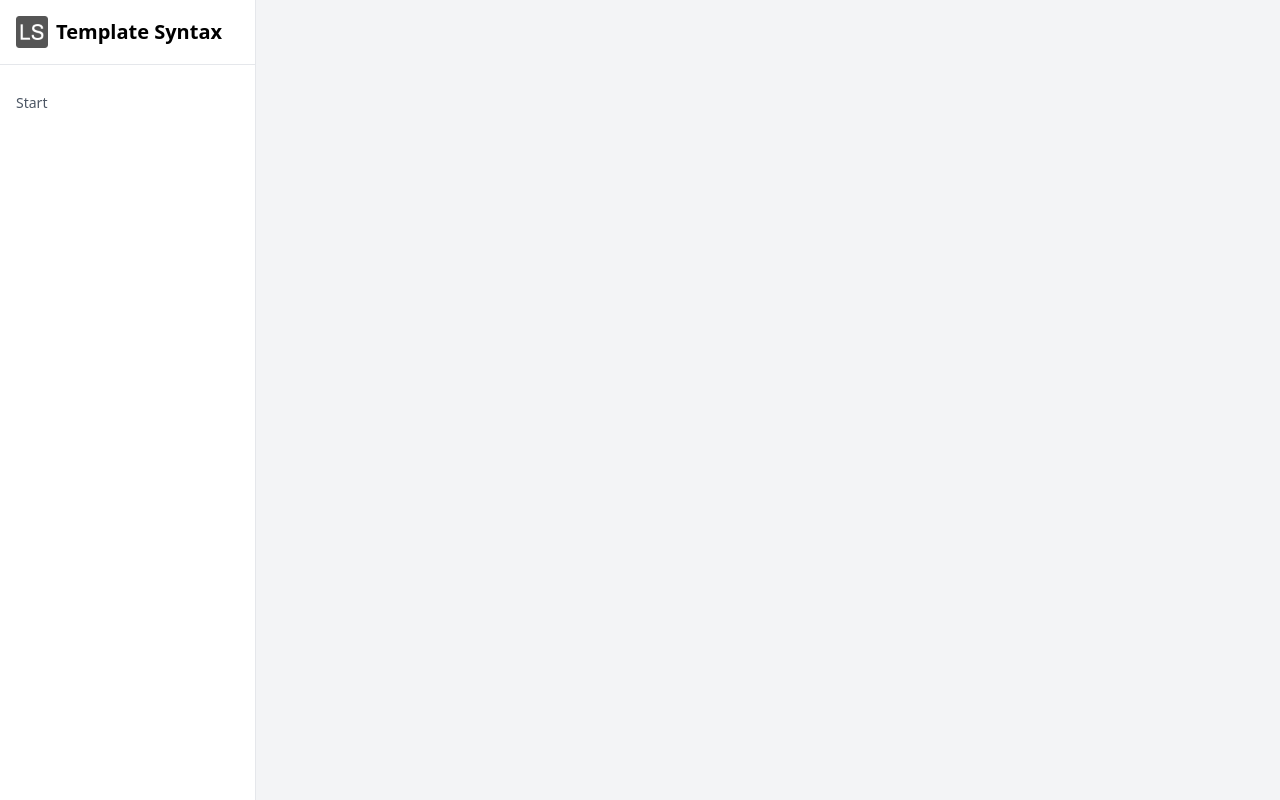
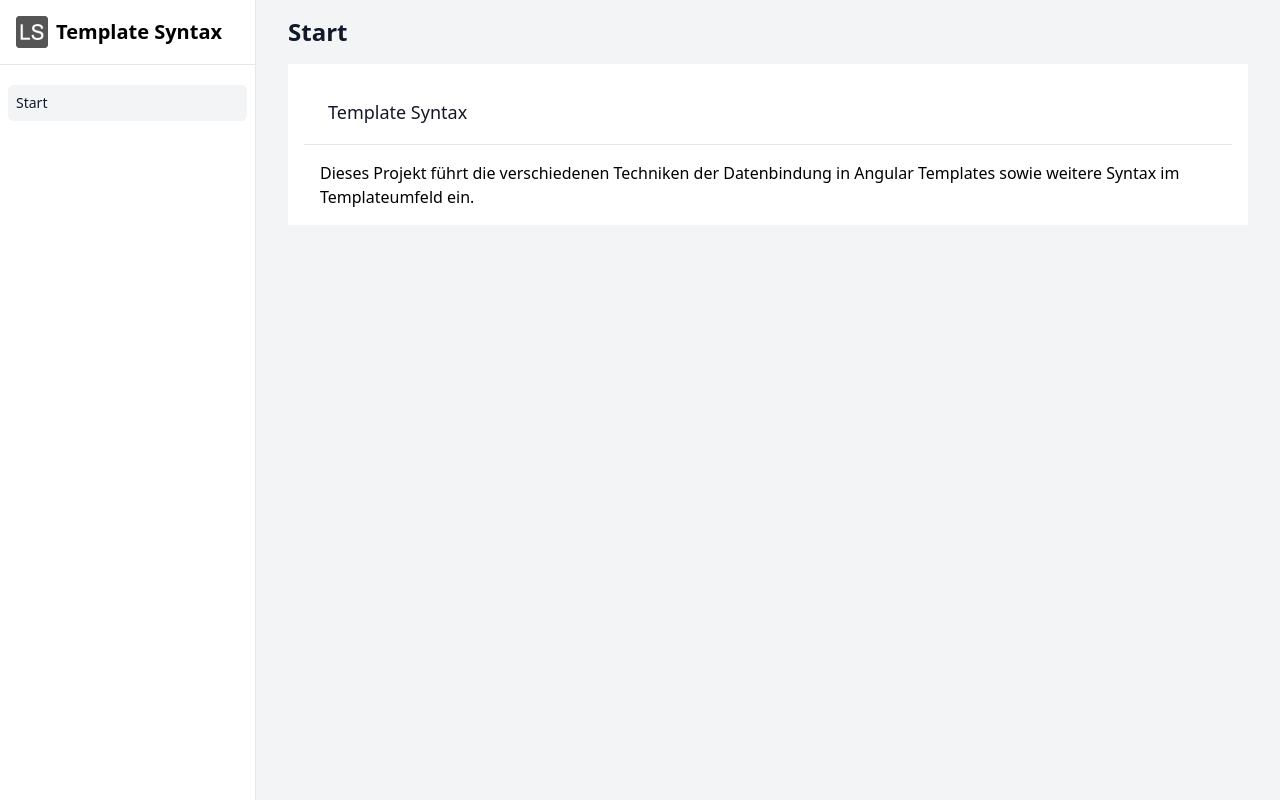
Before and after one commit to lean-ng/edu-template-syntax, an Angular app: page /start in a window 1280 px wide. Before the commit this address led to /. Built offline with nearby package versions, Linux system fonts and the light colour scheme.

Commit message:
Fix some routing issues.

```diff
--- a/src/app/app.routing.module.ts
+++ b/src/app/app.routing.module.ts
@@ -3,7 +3,10 @@ import { Route, RouterModule } from '@angular/router';
 
 import { HomeComponent } from './home/home.component';
 
-const routes: Route[] = [{ path: '', component: HomeComponent }];
+const routes: Route[] = [
+  { path: '', redirectTo: '/start', pathMatch: 'full' },
+  { path: 'start', component: HomeComponent },
+];
 
 @NgModule({
   declarations: [HomeComponent],
--- a/src/app/nav-item/nav-item.component.html
+++ b/src/app/nav-item/nav-item.component.html
@@ -1,6 +1,7 @@
 <a
   [routerLink]="path"
   routerLinkActive="active-nav-item"
+  [routerLinkActiveOptions]="{ exact: true }"
   class="
     text-gray-600
     hover:bg-gray-50 hover:text-gray-900
@@ -12,6 +13,7 @@
     text-sm
     font-medium
     rounded-md
+    mt-1
   "
 >
   {{ title }}
--- a/src/app/nav/nav.component.html
+++ b/src/app/nav/nav.component.html
@@ -1,3 +1,3 @@
 <nav class="mt-5 flex-1 px-2 bg-white space-y-1">
-  <app-nav-item path="/" title="Start"></app-nav-item>
+  <app-nav-item path="/start" title="Start"></app-nav-item>
 </nav>
```
